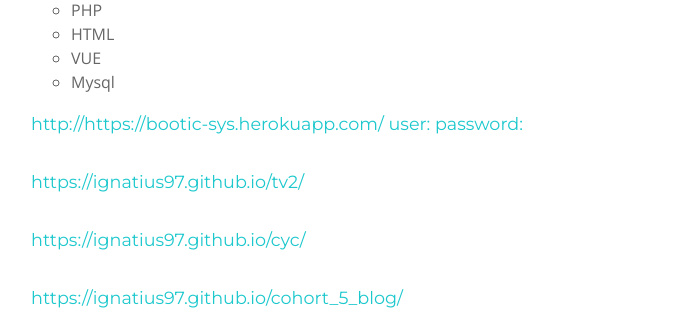
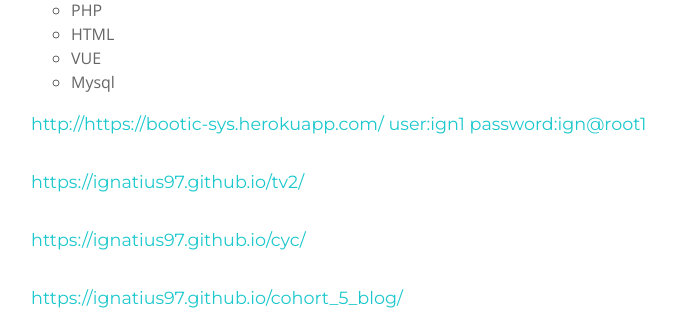
Before and after one commit to ignatius97/ignatiusSite, a Flask app: page / in a window 1280 px wide, after a click on "Refactory Uganda". Shown: the part 2250-2562 px from the top of the page, without its empty margins (54-730 px from the left). Run offline with Flask 2, Linux system fonts and the light colour scheme; some libraries are stand-ins or nearby versions; some web fonts are replaced.

Commit message:
new 13th commit

```diff
--- a/templates/index.html
+++ b/templates/index.html
@@ -220,7 +220,7 @@
                     <li><i class="ion-android-checkmark-circle"></i> Mysql</li>
     <!--                <li><i class="ion-android-checkmark-circle"></i> Massa ultricies mi quis hendrerit</li>-->
                   </ul>
-                    <a href="http://https://bootic-sys.herokuapp.com/index.php" target="_blank" ><small>http://https://bootic-sys.herokuapp.com/<span> user: password: </span></small></a>
+                    <a href="http://https://bootic-sys.herokuapp.com/index.php" target="_blank" ><small>http://https://bootic-sys.herokuapp.com/<span> user:ign1 password:ign@root1 </span></small></a>
                     <a href="https://ignatius97.github.io/tv2/  " target="_blank" ><small>https://ignatius97.github.io/tv2/  </small></a>
                     <a href="https://ignatius97.github.io/cyc/ " target="_blank" ><small>https://ignatius97.github.io/cyc/ </small></a>
                     <a href="https://ignatius97.github.io/cohort_5_blog/ " target="_blank" ><small>https://ignatius97.github.io/cohort_5_blog/ </small></a>
```
